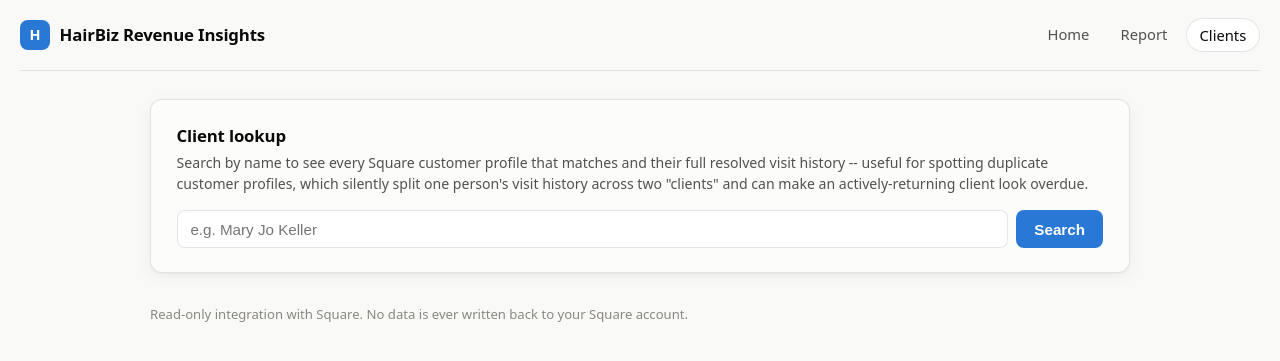
After one commit to rwhalen0406/hairbiz, a Flask app: page /clients in a window 1280 px wide. The commit adds this page. Shown: the top 361 px of the page. Run offline with Flask 3, Linux system fonts and the light colour scheme.

Commit message:
Add a client lookup page to diagnose duplicate customer profiles
A repeat client can still show as overdue even after the payment-level
customer_id fallback if Square has two separate customer profiles for
the same real person (e.g. an old one and a newer auto-created one
from a card payment) -- their visit history silently splits across
both, and whichever profile has the older last visit is what shows
up as "overdue," even though the person has been in recently under
the other profile.

New /clients page searches customer profiles by name and shows each
match's full resolved visit history side by side, so a split profile
is immediately visible. At-risk client names on the report page now
link directly into this search. This is a diagnostic tool -- the fix
for a real duplicate is merging the profiles in Square's own customer
directory, which the app cannot and does not do on your behalf (it's
read-only).

```diff
--- a/app.py
+++ b/app.py
@@ -1,7 +1,7 @@
 import os
 
 import pandas as pd
-from flask import Flask, flash, redirect, render_template, url_for
+from flask import Flask, flash, redirect, render_template, request, url_for
 
 import analysis
 import config
@@ -130,6 +130,20 @@ def report():
     )
 
 
+@app.route("/clients")
+def client_lookup():
+    query = request.args.get("q", "").strip()
+    results = []
+    if query:
+        with db.get_connection() as conn:
+            if not db.has_any_data(conn):
+                flash("No data yet. Run a sync first from the home page.", "warning")
+                return redirect(url_for("index"))
+            dfs = analysis.load_dataframes(conn)
+        results = analysis.client_lookup(dfs, query)
+    return render_template("clients.html", query=query, results=results)
+
+
 if __name__ == "__main__":
     port = int(os.environ.get("PORT", 5000))
     app.run(debug=True, host="0.0.0.0", port=port)
--- a/templates/base.html
+++ b/templates/base.html
@@ -15,6 +15,7 @@
     <nav>
       <a href="{{ url_for('index') }}" class="{{ 'active' if request.endpoint == 'index' }}">Home</a>
       <a href="{{ url_for('report') }}" class="{{ 'active' if request.endpoint == 'report' }}">Report</a>
+      <a href="{{ url_for('client_lookup') }}" class="{{ 'active' if request.endpoint == 'client_lookup' }}">Clients</a>
     </nav>
   </header>
 
--- /dev/null
+++ b/templates/clients.html
@@ -0,0 +1,60 @@
+{% extends "base.html" %}
+{% block title %}Client lookup — HairBiz Revenue Insights{% endblock %}
+{% block content %}
+
+<section class="card">
+  <h2>Client lookup</h2>
+  <p class="card-subtitle">
+    Search by name to see every Square customer profile that matches and their full
+    resolved visit history -- useful for spotting duplicate customer profiles, which
+    silently split one person's visit history across two "clients" and can make an
+    actively-returning client look overdue.
+  </p>
+  <form method="get" action="{{ url_for('client_lookup') }}" style="display:flex; gap:0.5rem;">
+    <input
+      type="text" name="q" value="{{ query }}" placeholder="e.g. Mary Jo Keller"
+      style="flex:1; padding:0.6rem 0.8rem; border-radius:8px; border:1px solid var(--border); background: var(--surface-raised); color: var(--text-primary); font-size:0.95rem;"
+    >
+    <button type="submit">Search</button>
+  </form>
+</section>
+
+{% if query %}
+  {% if results %}
+    {% if results|length > 1 %}
+      <section class="card">
+        <p class="hint" style="color: var(--status-warning);">
+          &#9888; {{ results|length }} separate Square customer profiles match "{{ query }}".
+          If this is one real person, their visit history is split across profiles below --
+          merge the duplicates in your Square Dashboard (Customers) to fix this at the source.
+        </p>
+      </section>
+    {% endif %}
+    {% for r in results %}
+    <section class="card">
+      <h2>{{ (r.given_name or "") ~ " " ~ (r.family_name or "") }}</h2>
+      <p class="hint">Customer ID: <code>{{ r.customer_id }}</code> &middot; {{ r.visit_count }} visit{{ "s" if r.visit_count != 1 }}</p>
+      {% if r.visits %}
+      <div class="table-wrap">
+        <table>
+          <thead><tr><th>Date</th><th class="num">Total</th></tr></thead>
+          <tbody>
+            {% for v in r.visits %}
+            <tr><td>{{ v.date }}</td><td class="num">${{ "%.2f"|format(v.total) }}</td></tr>
+            {% endfor %}
+          </tbody>
+        </table>
+      </div>
+      {% else %}
+        <p class="hint">No completed orders resolved to this profile.</p>
+      {% endif %}
+    </section>
+    {% endfor %}
+  {% else %}
+    <section class="card">
+      <p class="hint">No customer profiles match "{{ query }}".</p>
+    </section>
+  {% endif %}
+{% endif %}
+
+{% endblock %}
--- a/templates/report.html
+++ b/templates/report.html
@@ -186,7 +186,7 @@
     <tbody>
       {% for c in retention.at_risk_clients %}
       <tr>
-        <td>{{ (c.given_name or "") ~ " " ~ (c.family_name or "") }}</td>
+        <td><a href="{{ url_for('client_lookup', q=((c.given_name or '') ~ ' ' ~ (c.family_name or '')).strip()) }}">{{ (c.given_name or "") ~ " " ~ (c.family_name or "") }}</a></td>
         <td class="num">{{ c.visits }}</td>
         <td class="num">${{ "{:,.0f}".format(c.total_spend) }}</td>
         <td class="num">{{ c.days_since_last_visit }}</td>
```
Also changed, not shown: analysis.py (+53 -7 lines).
